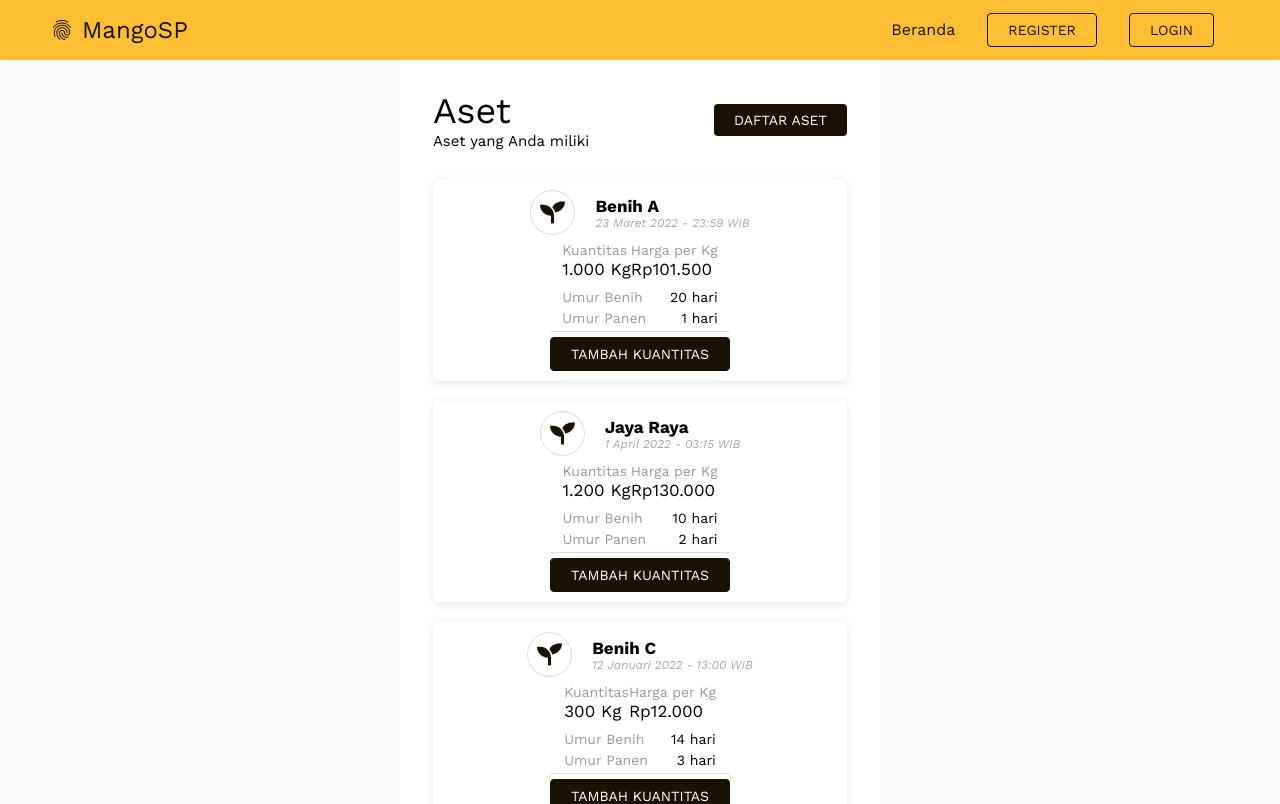
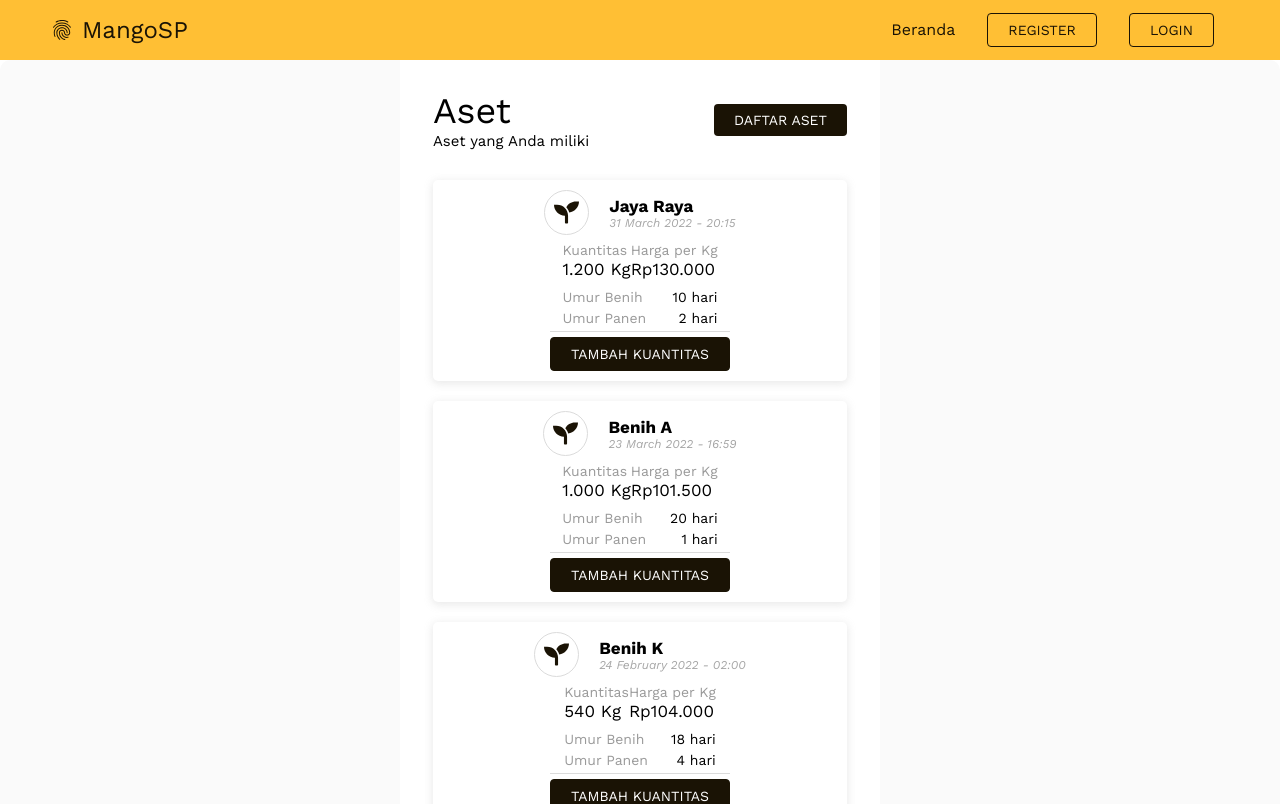
Before and after one commit to sabrinadizam21/fe-mangosp-blockchain, a React (Create React App) app: page /aset in a window 1280 px wide. Shown: the top 804 px of the page. Built offline with nearby package versions, Linux system fonts and the light colour scheme.

Commit message:
add modal confirm daftar aset & sorting data aset

```diff
--- a/src/components/Button.css
+++ b/src/components/Button.css
@@ -54,15 +54,15 @@
   width: 100%;
 }
 
-.btn--large:hover,
-.btn--medium:hover,
-.btn--mobile:hover {
+.btn--large:hover:enabled,
+.btn--medium:hover:enabled,
+.btn--mobile:hover:enabled {
   transition: all 0.3s ease-out;
   background: #1A1305;
   color: #fff;
 }
 
-.btn--wide:hover {
+.btn--wide:hover:enabled {
   color: #fff;
   background-color: #FF3474;
   transition: all 0.2s ease-out;
@@ -96,7 +96,7 @@
   border: none;
 }
 
-.primary:hover {
+.primary:hover:enabled {
   background-color: #fff;
   color: #1A1305;
   border: none;
@@ -111,3 +111,10 @@
 .green:hover {
   background-color: #1A1305;
 }
+
+button:disabled {
+  background-color: darkgrey;
+  color: white;
+  border-color: darkgray;
+  cursor: default;
+}
--- a/src/components/Button.js
+++ b/src/components/Button.js
@@ -11,13 +11,14 @@ export const Button = ({
     buttonStyle,
     buttonSize,
     buttonColor,
-    value
+    value,
+    disabled
 }) => {
     const checkButtonStyle = STYLES.includes(buttonStyle) ? buttonStyle : STYLES[0]
     const checkButtonSize = SIZES.includes(buttonSize) ? buttonSize : SIZES[0]
     const checkButtonColor = COLOR.includes(buttonColor) ? buttonColor : null
     return (
         <button className={`btn ${checkButtonStyle} ${checkButtonSize} ${checkButtonColor}`}
-        onClick={onClick} type={type} value={value}>{children}</button>
+        onClick={onClick} type={type} value={value} disabled={disabled}>{children}</button>
     )
 }
--- a/src/context/AsetContext.js
+++ b/src/context/AsetContext.js
@@ -1,13 +1,24 @@
 import { useState, createContext } from 'react'
 export const AsetContext = createContext()
 export const AsetProvider = props => {
+
+    const formatDate = (x) => {
+        let date = new Date(x*1000)
+        const day = date.toLocaleString('default', {day: 'numeric'})
+        const month = date.toLocaleString('default', {month: 'long'})
+        const year = date.toLocaleString('default', {year: 'numeric'})
+        const hour = date.toLocaleString('default', {hour : 'numeric', minute : 'numeric', hour12 : false})
+        return day + ' ' + month + ' ' + year + ' - ' + hour
+    }
+
     const [aset,setAset] = useState([
-        {id : 0, createDate: '23 Maret 2022 - 23:59 WIB', varietas :'Benih A', kuantitasBenih : 1000, umurBenih : 20, umurPanen : 1, hargaPanen : 101500},
-        {id : 1, createDate: '1 April 2022 - 03:15 WIB', varietas :'Jaya Raya', kuantitasBenih : 1200, umurBenih : 10, umurPanen : 2, hargaPanen : 130000},
-        {id : 2, createDate: '12 Januari 2022 - 13:00 WIB', varietas :'Benih C', kuantitasBenih : 300, umurBenih : 14, umurPanen : 3, hargaPanen : 12000},
-        {id : 3, createDate: '24 Februari 2022 - 09:00 WIB', varietas :'Benih K', kuantitasBenih : 540, umurBenih : 18, umurPanen : 4, hargaPanen : 104000}
+        {id : 0, createDate: 1648054793, varietas :'Benih A', kuantitasBenih : 1000, umurBenih : 20, umurPanen : 1, hargaPanen : 101500},
+        {id : 1, createDate: 1648757753, varietas :'Jaya Raya', kuantitasBenih : 1200, umurBenih : 10, umurPanen : 2, hargaPanen : 130000},
+        {id : 2, createDate: 1641967200, varietas :'Benih C', kuantitasBenih : 300, umurBenih : 14, umurPanen : 3, hargaPanen : 12000},
+        {id : 3, createDate: 1645668000, varietas :'Benih K', kuantitasBenih : 540, umurBenih : 18, umurPanen : 4, hargaPanen : 104000}
     ])
 
+    const sortData = (data) => data.sort((a,b) => (a.createDate < b.createDate) ? 1 : -1)
 
     function numberFormat(number){
         return number.toString().replace(/\B(?<!\.\d*)(?=(\d{3})+(?!\d))/g, ".")
@@ -16,7 +27,9 @@ export const AsetProvider = props => {
        <AsetContext.Provider value={{
            aset,
            setAset,
-           numberFormat
+           numberFormat,
+           formatDate,
+           sortData
         }}>
         {props.children}
        </AsetContext.Provider>
--- a/src/pages/Aset/Aset.js
+++ b/src/pages/Aset/Aset.js
@@ -9,14 +9,14 @@ import { AsetContext } from '../../context/AsetContext'
 
 function Aset() {
   const [modalOpen, setModalOpen] = useState(false)
-  const { aset, numberFormat } = useContext(AsetContext)
+  const { aset, numberFormat, formatDate, sortData } = useContext(AsetContext)
   const [inputData, setInputData] = useState("")
   const [currentIndex, setCurrentIndex] = useState(-1)
 
   const handleChange = (event) => {
     let input = event.target.value
     setInputData(input)
-}
+  }
 
   const handleSubmit = (e) => {
     e.preventDefault()
@@ -35,9 +35,9 @@ function Aset() {
   }
 
   const handleEdit = (event) => {
-    let id = parseInt(event.target.value)
-    setInputData(aset[id].kuantitasBenih)
-    setCurrentIndex(id)
+    var index = parseInt(event.target.value)
+    setInputData(aset[index].kuantitasBenih)
+    setCurrentIndex(index)
   }
 
 
@@ -58,23 +58,23 @@ function Aset() {
                 </div>
               </div>
               <div className="aset__content">
-                {aset.map((data)=>{
+                { sortData(aset).map((data, index)=>{
                   return (
-                    <div className="card" key={data.id}>
+                    <div className="card" key={index}>
                       <div className="card__header">
                         <div className="card__icon">
                           <FaSeedling className='card__logo' />
                         </div>
                         <div style={{marginLeft: '20px'}}>
                           <b>{data.varietas}</b>
-                          <p className="card__timestamp">{data.createDate}</p>
+                          <p className="card__timestamp">{formatDate(data.createDate)}</p>
                         </div>
                       </div>
                       <div className="card__body">
                         <div className="quantity-value">
                           <div className="quantity">
                             <span>Kuantitas</span>
-                            <p>{numberFormat(data.kuantitasBenih)} Kg</p>
+                            <p>{numberFormat(data.kuantitasBenih)} Kg </p>
                           </div>
                           <div className="value">
                             <span>Harga per Kg</span>
@@ -96,7 +96,7 @@ function Aset() {
                               setModalOpen(true);
                               handleEdit(e)
                             }}
-                            value={data.id}
+                            value={index}
                           >
                           TAMBAH KUANTITAS
                           </Button>
--- a/src/pages/Aset/DaftarAset.js
+++ b/src/pages/Aset/DaftarAset.js
@@ -6,9 +6,11 @@ import './Aset.css'
 import { Input } from '../../components/Input'
 import { AsetContext } from '../../context/AsetContext'
 import { useHistory } from 'react-router'
+import Modal from '../../components/Modal'
 
 function DaftarAset() {
   const { aset, setAset } = useContext(AsetContext)
+  const [modalOpen, setModalOpen] = useState(false)
   const [input, setInput] = useState({
     varietas :'',
     kuantitasBenih : '',
@@ -35,12 +37,10 @@ function DaftarAset() {
         umurPanen : parseInt(input.umurPanen),
         hargaPanen : parseInt(input.hargaPanen)
       }])
-      //history.push('/aset')
+    history.push('/aset')
+    console.log(aset)
     }
-    else {
-        newData[currentIndex] = input
-    }
-    console.log(newData)
+    setModalOpen(false)
   }
   return (
     <>
@@ -54,7 +54,7 @@ function DaftarAset() {
                 </div>
               </div>
               <div className="aset__content">
-                <form onSubmit={handleSubmit}>
+                <form id='daftar-aset-baru' onSubmit={handleSubmit}>
                     <Input label={'Varietas'} type='text' name='varietas' id='varietas'
                         placeholder='Varietas' value={input.varietas} onChange={handleChange} required />
 
@@ -77,7 +77,26 @@ function DaftarAset() {
                             </Link>
                         </div>
                         <div className='btn-links'>
-                            <Button type={'submit'} buttonStyle='btn--primary' buttonSize='btn--medium' >SIMPAN</Button>
+                           <Button
+                              className="openModalBtn" buttonSize='btn--medium' type={'button'}
+                              onClick={()=>{
+                                setModalOpen(true);
+                              }}
+                              disabled = {!input.varietas.length|| !input.kuantitasBenih || !input.umurBenih || !input.umurPanen || !input.hargaPanen}
+                            >
+                              SIMPAN
+                            </Button>
+                        {modalOpen &&
+                          <Modal setOpenModal={setModalOpen}
+                            modalTitle={'Konfirmasi'}
+                            modalBody={
+                              <p>Apakah Anda ingin menyimpan data ini?</p>
+                            }
+                            cancelBtn ={'CEK KEMBALI'}
+                            processBtn={'KONFIRMASI'}
+                            form='daftar-aset-baru'
+                          />
+                          }
                         </div>
                     </div>
                 </form>
```
